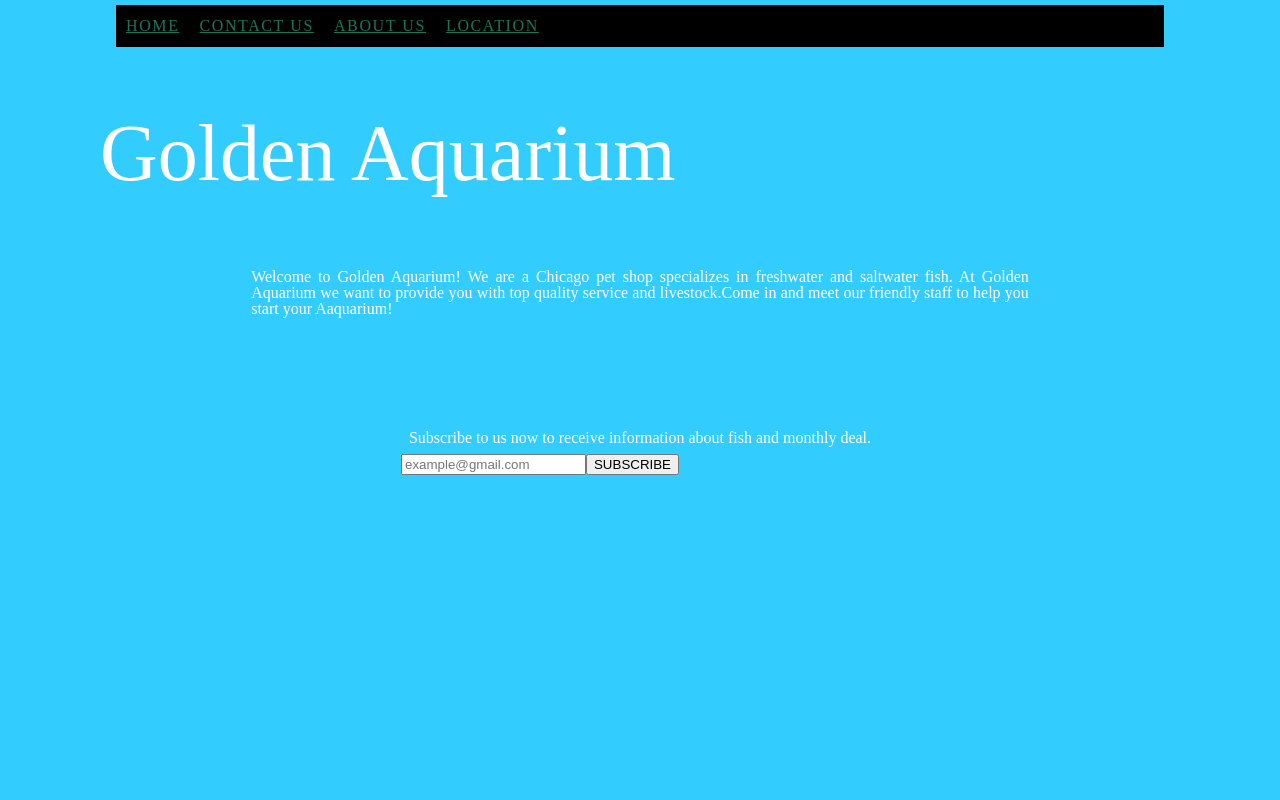
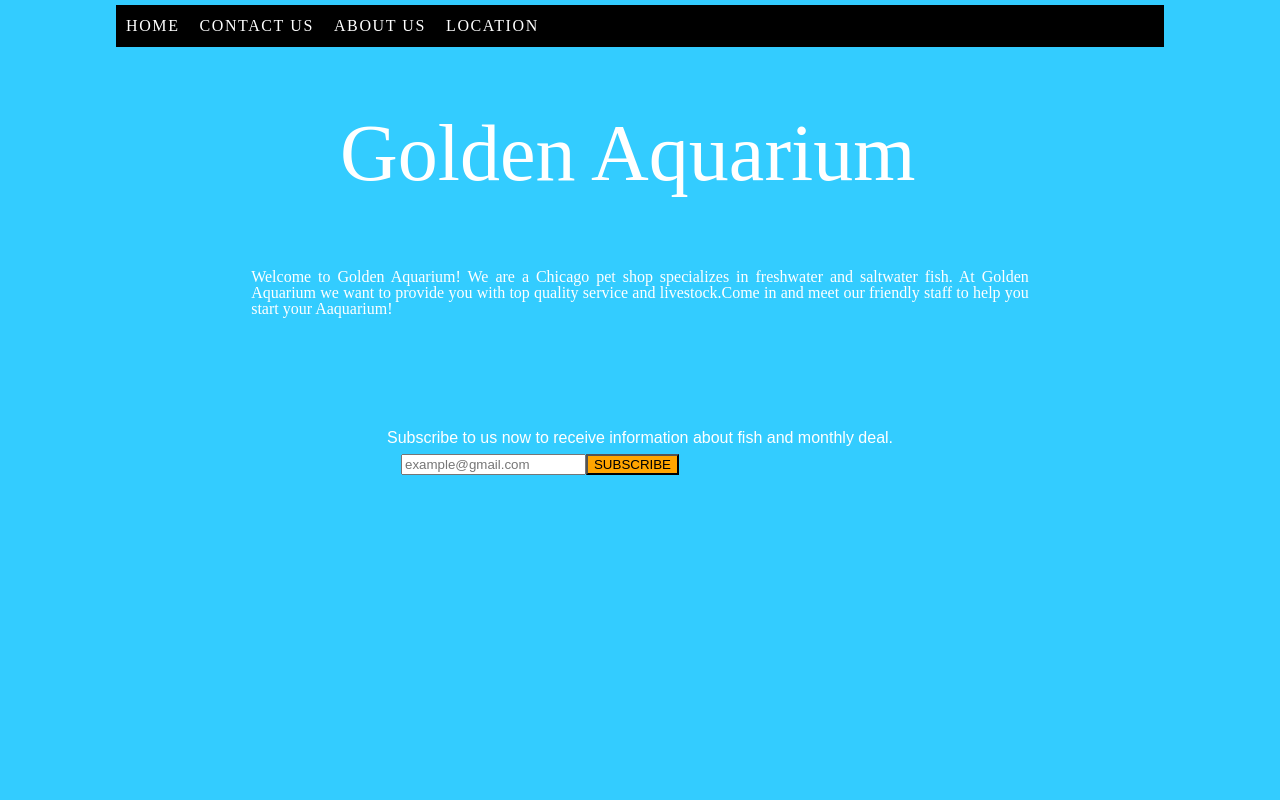
Before and after one commit to etango/itmd-362-project-1, a plain HTML site: page project-1-protype/html/home.html in a window 1280 px wide. Shown: the top 800 px of the page. Drawn offline with Linux system fonts and the light colour scheme.

Commit message:
adjusted the color scheme for the menu for better contract. Also center the title of Golden Aquarium. Considering a better background in the future.

```diff
--- a/project-1-protype/cs/main.css
+++ b/project-1-protype/cs/main.css
@@ -102,7 +102,7 @@ a.to_nav {
 a.to_nav:hover,
 a.to_nav:focus {
     color: black;
-    background: grey;
+    background: blue;
 }
 
 #home{
@@ -113,7 +113,7 @@ a.to_nav:focus {
 
 #title{
     font-family: inherit;
-    font-size:5em;
+    font-size:5em; /* adjust text size when small screen */
     color:white;
     display:inline-block;
     margin-top: 3cm;
@@ -157,11 +157,30 @@ a.to_nav:focus {
 
 }
 
+#main_nav a{
+    display:inline-block;
+    text-decoration: none;
+    color:white;
+}
+
 #main_nav li a:hover,#pmain_nav li a:focus{
     color:black;
-    background:grey;
+    background:orange;
 }
 
+#newletter{
+    margin-bottom:1em;
+    font-family:sans-serif;
+    color:white;
+}
+
+#subscribe{
+    background-color:orange;
+}
+
+#text1{
+    font:white;
+}
 
 @media only screen and (min-width: 768px) {
 
@@ -202,11 +221,16 @@ a.to_nav:focus {
         border-radius: 2px;
     }
 
+    #title{
+        font-size-adjust: auto;
+        margin-left:3em;
+    }
     #newletter{
 
     color:white;
     margin:1cm 3cm;
     text-align: center;
+
 
 }
 
@@ -216,5 +240,6 @@ a.to_nav:focus {
 
     #subscribe{
         margin-right:15em;
+
     }
 }
```
